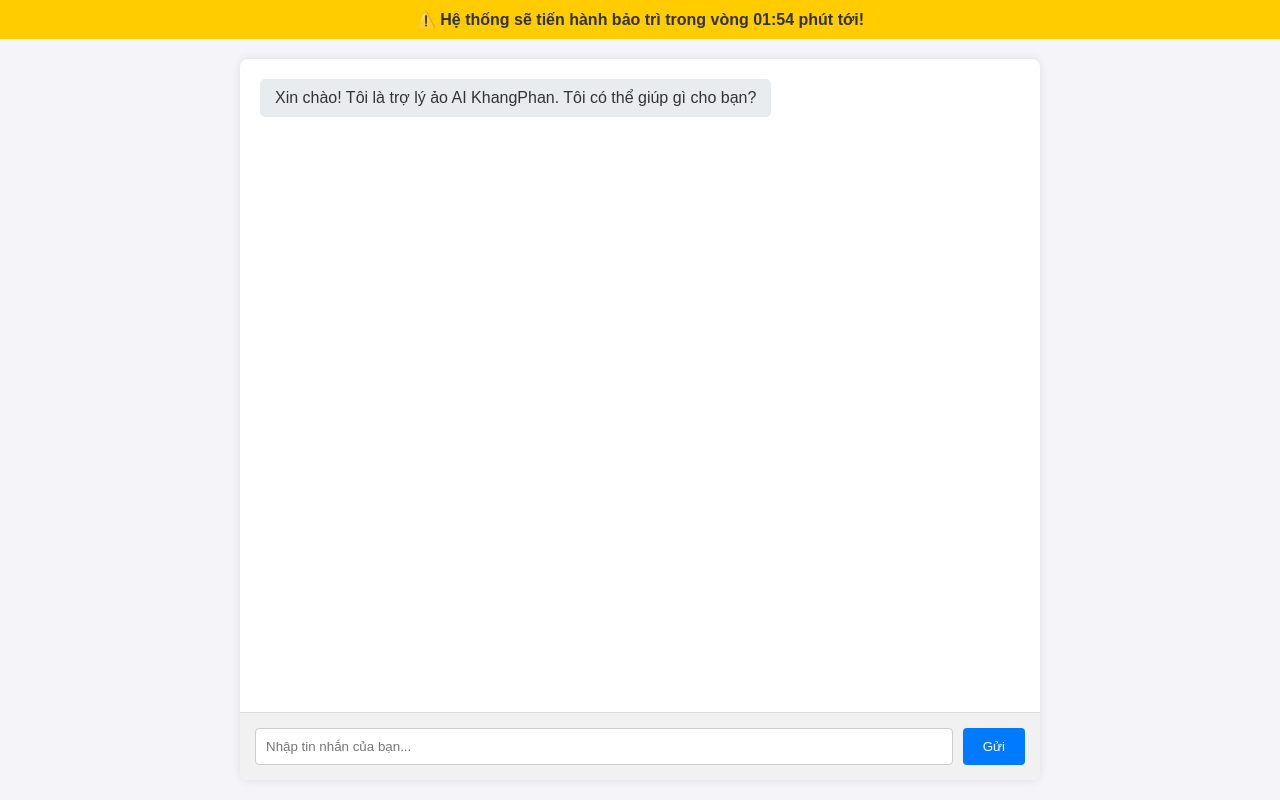
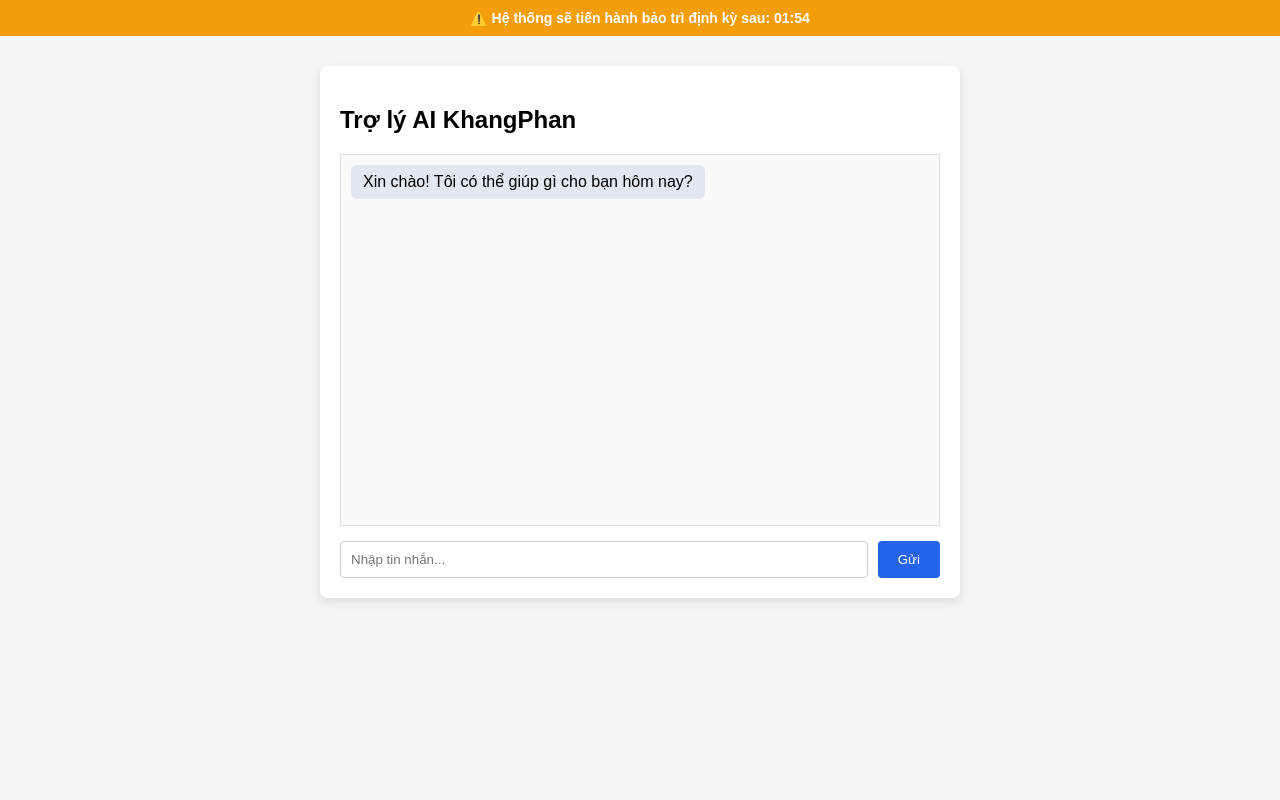
Before and after one commit to phan69923-del/AI-Khang-Phan, a Flask app: page / in a window 1280 px wide. Run offline with Flask 3, Linux system fonts and the light colour scheme; the visitor is signed in with stand-in values (Sample User, id 1).

Commit message:
Update index.html

```diff
--- a/templates/index.html
+++ b/templates/index.html
@@ -3,95 +3,89 @@
 <head>
     <meta charset="UTF-8">
     <meta name="viewport" content="width=device-width, initial-scale=1.0">
-    <title>AI KhangPhan Chat</title>
+    <title>AI KhangPhan - Full Code Gộp Trọn Vẹn</title>
     <style>
-        /* CSS cơ bản cho giao diện chat và bảng bảo trì */
         body {
             font-family: Arial, sans-serif;
             margin: 0;
             background-color: #f4f4f9;
-            display: flex;
-            flex-direction: column;
-            height: 100vh;
         }
+        /* Banner thông báo đếm ngược bảo trì định kỳ */
         #maintenance-banner {
-            background-color: #ffcc00;
-            color: #333;
+            display: none;
+            background-color: #f59e0b;
+            color: white;
             text-align: center;
             padding: 10px;
             font-weight: bold;
-            display: none;
+            font-size: 14px;
         }
+        /* Giao diện chat chính */
         .chat-container {
-            flex: 1;
-            display: flex;
-            flex-direction: column;
-            max-width: 800px;
-            margin: 20px auto;
-            width: 100%;
+            max-width: 600px;
+            margin: 30px auto;
             background: #fff;
-            box-shadow: 0 0 10px rgba(0,0,0,0.1);
+            padding: 20px;
             border-radius: 8px;
-            overflow: hidden;
+            box-shadow: 0 4px 10px rgba(0,0,0,0.1);
         }
         .chat-messages {
-            flex: 1;
-            padding: 20px;
+            height: 350px;
+            border: 1px solid #ddd;
             overflow-y: auto;
+            padding: 10px;
+            margin-bottom: 15px;
+            background: #fafafa;
             display: flex;
             flex-direction: column;
             gap: 10px;
         }
         .message {
-            padding: 10px 15px;
-            border-radius: 5px;
-            max-width: 70%;
+            padding: 8px 12px;
+            border-radius: 6px;
+            max-width: 80%;
             word-wrap: break-word;
         }
         .message.user {
-            background-color: #007bff;
-            color: white;
+            background: #dbeafe;
             align-self: flex-end;
         }
         .message.bot {
-            background-color: #e9ecef;
-            color: #333;
+            background: #e2e8f0;
             align-self: flex-start;
         }
-        .chat-input-area {
+        .chat-input-box {
             display: flex;
-            padding: 15px;
-            background: #f1f1f1;
-            border-top: 1px solid #ddd;
+            gap: 10px;
         }
-        .chat-input-area input {
+        .chat-input-box input {
             flex: 1;
             padding: 10px;
             border: 1px solid #ccc;
             border-radius: 4px;
             outline: none;
         }
-        .chat-input-area button {
+        .chat-input-box button {
             padding: 10px 20px;
-            margin-left: 10px;
-            background-color: #007bff;
+            background: #2563eb;
             color: white;
             border: none;
             border-radius: 4px;
             cursor: pointer;
         }
-        .chat-input-area button:hover {
-            background-color: #0056b3;
+        .chat-input-box button:hover {
+            background: #1d4ed8;
         }
-        /* Modal bảo trì khẩn cấp */
+
+        /* Modal bảo trì khẩn cấp (true/false) */
         #emergency-maintenance-modal {
+            display: none;
             position: fixed;
             top: 0;
             left: 0;
             width: 100%;
             height: 100%;
-            background: rgba(0, 0, 0, 0.6);
-            display: none;
+            background: rgba(0, 0, 0, 0.7);
             justify-content: center;
             align-items: center;
             z-index: 9999;
@@ -102,114 +96,101 @@
             border-radius: 8px;
             text-align: center;
             max-width: 400px;
-            width: 90%;
-            box-shadow: 0 4px 15px rgba(0,0,0,0.2);
+            box-shadow: 0 5px 15px rgba(0,0,0,0.3);
         }
-        .modal-content h3 {
-            color: #d9534f;
+        .modal-content h2 {
+            color: #ef4444;
             margin-top: 0;
         }
         .modal-content button {
-            padding: 10px 20px;
-            background-color: #d9534f;
+            background: #ef4444;
             color: white;
             border: none;
-            border-radius: 4px;
+            padding: 10px 20px;
+            border-radius: 5px;
             cursor: pointer;
+            font-size: 16px;
             margin-top: 15px;
         }
         .modal-content button:hover {
-            background-color: #c9302c;
+            background: #dc2626;
         }
     </style>
 </head>
 <body>
 
-    <!-- Banner đếm ngược bảo trì định kỳ -->
+    <!-- Banner bảo trì định kỳ -->
     <div id="maintenance-banner">
-        ⚠️ Hệ thống sẽ tiến hành bảo trì trong vòng <span id="banner-countdown">00:00</span> phút tới!
+        ⚠️ Hệ thống sẽ tiến hành bảo trì định kỳ sau: <span id="banner-countdown">--:--</span>
     </div>
 
-    <!-- Khung giao diện Chat -->
+    <!-- Modal bảo trì khẩn cấp (Bật/Tắt bằng true/false) -->
+    <div id="emergency-maintenance-modal">
+        <div class="modal-content">
+            <h2>🚨 THÔNG BÁO BẢO TRÌ KHẨN CẤP</h2>
+            <p>Hệ thống đang được nâng cấp hoặc xử lý sự cố đột xuất. Vui lòng bấm bên dưới để sang trang bảo trì.</p>
+            <button onclick="handleMaintenanceOk()">Đồng ý / Chuyển hướng</button>
+        </div>
+    </div>
+
+    <!-- Khung giao diện chat -->
     <div class="chat-container">
+        <h2>Trợ lý AI KhangPhan</h2>
         <div class="chat-messages" id="chat-messages">
-            <!-- Tin nhắn sẽ được render ở đây -->
+            <div class="message bot">Xin chào! Tôi có thể giúp gì cho bạn hôm nay?</div>
         </div>
-        <div class="chat-input-area">
-            <input type="text" id="user-input" placeholder="Nhập tin nhắn của bạn..." onkeypress="handleKeyPress(event)">
+        <div class="chat-input-box">
+            <input type="text" id="user-input" placeholder="Nhập tin nhắn..." onkeypress="handleKeyPress(event)">
             <button onclick="sendMessage()">Gửi</button>
         </div>
     </div>
 
-    <!-- Bảng thông báo bảo trì khẩn cấp (Bật/Tắt dựa vào true/false từ server) -->
-    <div id="emergency-maintenance-modal">
-        <div class="modal-content">
-            <h3>⚠️ THÔNG BÁO BẢO TRÌ KHẨN CẤP</h3>
-            <p>Hệ thống đang tạm ngưng hoạt động đột xuất để nâng cấp máy chủ. Vui lòng quay lại sau ít phút!</p>
-            <button onclick="handleMaintenanceOk()">Đồng ý / Chuyển hướng</button>
-        </div>
-    </div>
-
     <script>
-        // Khởi tạo biến lưu trữ phiên chat giả lập
-        let currentChatId = 'default';
-        let sessions = {
-            'default': {
-                messages: [
-                    { role: 'bot', text: 'Xin chào! Tôi là trợ lý ảo AI KhangPhan. Tôi có thể giúp gì cho bạn?' }
-                ]
+        // Khởi tạo dữ liệu phiên chat mẫu
+        var currentChatId = "chat_1";
+        var sessions = {
+            "chat_1": {
+                messages: [{ role: 'bot', text: "Xin chào! Tôi có thể giúp gì cho bạn hôm nay?" }]
             }
         };
 
-        // Hàm render danh sách tin nhắn ra màn hình
-        function renderSessions(currentSessions) {
-            const chatMessages = document.getElementById('chat-messages');
-            chatMessages.innerHTML = '';
+        var chatMessages = document.getElementById('chat-messages');
 
-            if (currentSessions[currentChatId] && currentSessions[currentChatId].messages) {
-                currentSessions[currentChatId].messages.forEach(msg => {
-                    const msgDiv = document.createElement('div');
-                    msgDiv.className = `message ${msg.role}`;
-                    msgDiv.textContent = msg.text;
-                    chatMessages.appendChild(msgDiv);
-                });
-            }
-            chatMessages.scrollTop = chatMessages.scrollHeight;
+        function renderSessions(dataSessions) {
+            console.log("Sessions updated:", dataSessions);
         }
 
-        // Bắt sự kiện nhấn Enter để gửi tin nhắn
-        function handleKeyPress(event) {
-            if (event.key === 'Enter') {
-                sendMessage();
+        // ================= HÀM XỬ LÝ GỬI TIN NHẮN CHAT =================
+        async function sendMessage() {
+            var inputEl = document.getElementById('user-input');
+            var text = inputEl.value.trim();
+            if (!text) return;
+
+            // Hiển thị tin nhắn người dùng
+            var userMsgDiv = document.createElement('div');
+            userMsgDiv.className = 'message user';
+            userMsgDiv.textContent = text;
+            chatMessages.appendChild(userMsgDiv);
+
+            if (!sessions[currentChatId]) {
+                sessions[currentChatId] = { messages: [] };
             }
-        }
+            sessions[currentChatId].messages.push({ role: 'user', text: text });
+            inputEl.value = '';
+            chatMessages.scrollTop = chatMessages.scrollHeight;
 
-        // Hàm gửi tin nhắn đi
-        async function sendMessage() {
-            const inputField = document.getElementById('user-input');
-            const messageText = inputField.value.trim();
-            if (!messageText) return;
-
-            const chatMessages = document.getElementById('chat-messages');
-
-            // 1. Hiển thị tin nhắn của user
-            sessions[currentChatId].messages.push({ role: 'user', text: messageText });
-            renderSessions(sessions);
-            inputField.value = '';
-
-            // 2. Tạo khung tin nhắn chờ phản hồi từ Bot
-            const botMsg = document.createElement('div');
+            // Tạo khung tin nhắn chờ từ bot
+            var botMsg = document.createElement('div');
             botMsg.className = 'message bot';
-            botMsg.textContent = "AI KhangPhan đang suy nghĩ...";
+            botMsg.textContent = "Đang suy nghĩ...";
             chatMessages.appendChild(botMsg);
             chatMessages.scrollTop = chatMessages.scrollHeight;
 
             try {
-                // Gọi API backend (ví dụ đường dẫn /chat)
-                const response = await fetch('/chat', {
+                let response = await fetch('/api/chat', {
                     method: 'POST',
                     headers: { 'Content-Type': 'application/json' },
-                    body: JSON.stringify({ message: messageText, session_id: currentChatId })
+                    body: JSON.stringify({ chatId: currentChatId, message: text })
                 });
 
                 if (!response.ok) {
@@ -241,21 +222,28 @@
             chatMessages.scrollTop = chatMessages.scrollHeight;
         }
 
+        function handleKeyPress(event) {
+            if (event.key === 'Enter') {
+                sendMessage();
+            }
+        }
+
         // ================= LOGIC BẢO TRÌ & ĐẾM NGƯỢC TỰ ĐỘNG =================
 
-        // 1. Kiểm tra trạng thái bảo trì đột xuất từ server mỗi 5 giây (Xử lý true/false để ẩn/hiện bảng)
+        // 1. Kiểm tra trạng thái bảo trì đột xuất từ server mỗi 5 giây (Xử lý true / false)
         setInterval(function() {
             fetch('/check-maintenance')
                 .then(response => response.json())
                 .then(data => {
-                    var emergencyModal = document.getElementById('emergency-maintenance-modal');
+                    var modal = document.getElementById('emergency-maintenance-modal');
 
-                    if (emergencyModal) {
-                        if (data.is_maintenance === true) {
-                            emergencyModal.style.display = 'flex'; // Hiện bảng bảo trì khi true
-                        } else {
-                            emergencyModal.style.display = 'none';  // Ẩn bảng bảo trì khi false
-                        }
+                    // Nếu server trả về true -> Bật bảng bảo trì khẩn cấp
+                    if (data.is_maintenance === true) {
+                        if (modal) modal.style.display = 'flex';
+                    }
+                    // Nếu server trả về false -> Ẩn bảng bảo trì đi để tiếp tục chat bình thường
+                    else if (data.is_maintenance === false) {
+                        if (modal) modal.style.display = 'none';
                     }
                 })
                 .catch(error => console.log('Lỗi kiểm tra bảo trì:', error));
@@ -291,13 +279,10 @@
 
                     var countdownEl = document.getElementById('banner-countdown');
                     if (countdownEl) {
-                        // Chuẩn hóa hiển thị luôn có 2 chữ số (VD: 02:05)
-                        var formattedMinutes = String(minutes).padStart(2, '0');
-                        var formattedSeconds = String(seconds).padStart(2, '0');
-                        countdownEl.innerHTML = formattedMinutes + ":" + formattedSeconds;
+                        countdownEl.innerHTML = (minutes < 10 ? "0" : "") + minutes + ":" + (seconds < 10 ? "0" : "") + seconds;
                     }
                 } else {
-                    // Hết giờ trên banner -> Xóa cache và chuyển sang trang bảo trì
+                    // Hết giờ trên banner -> Xóa cache, lưu thời gian bảo trì rồi tự động chuyển trang
                     clearInterval(bannerInterval);
                     localStorage.removeItem(bannerCacheKey);
 
```
